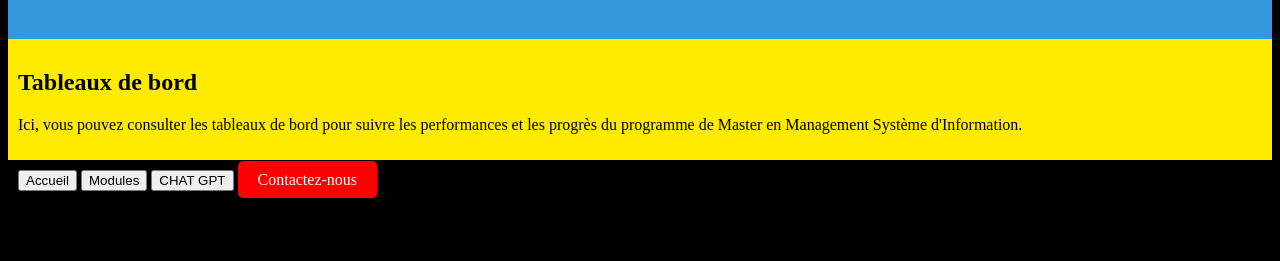
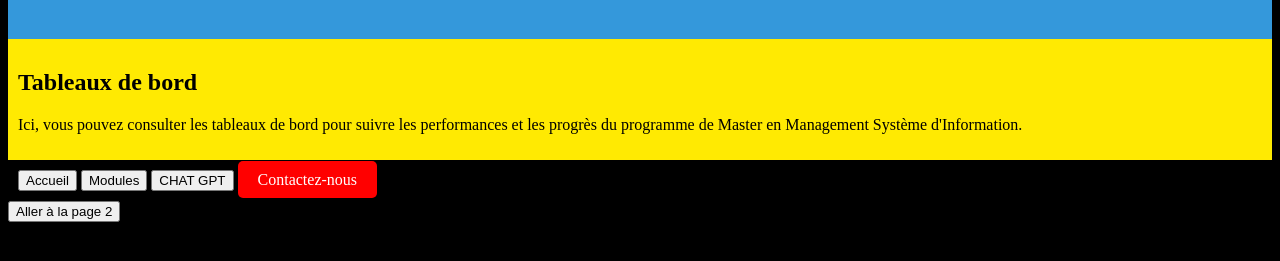
Before and after one commit to oumaimaelaajjal/oumaimaelaajjal.github.io, a plain HTML site: page index.html in a window 1280 px wide. Shown: the part 89-350 px from the top of the page. Drawn offline with Linux system fonts and the light colour scheme.

Commit message:
Update index.html

```diff
--- a/index.html
+++ b/index.html
@@ -62,5 +62,7 @@
             alert("Boîte de dialogue AI : قريبا chatGpt 4  هنا و بالمجان !");
         }
     </script>
+
+     <a href="page2.html"><button>Aller à la page 2</button></a>
 </body>
 </html>
```
